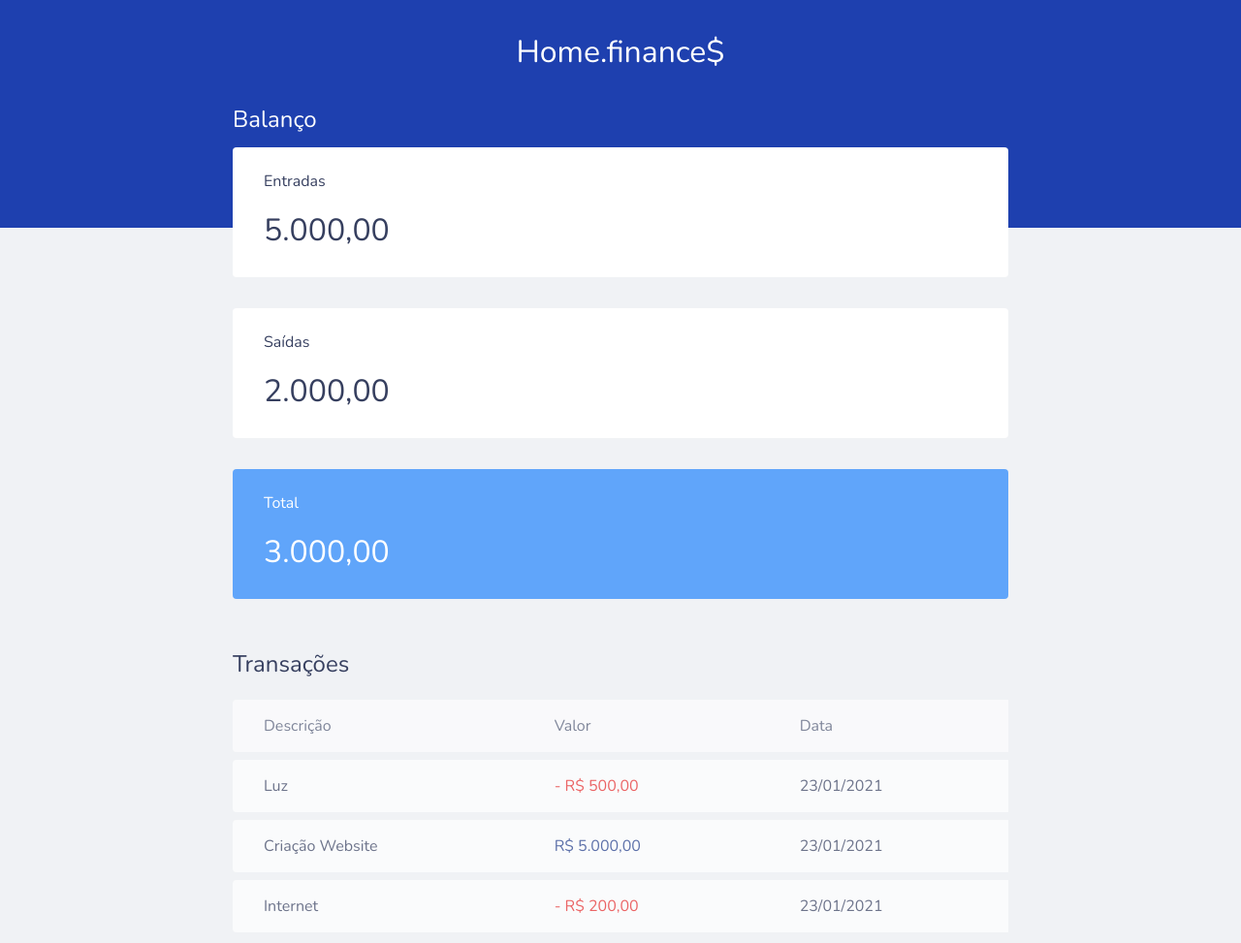
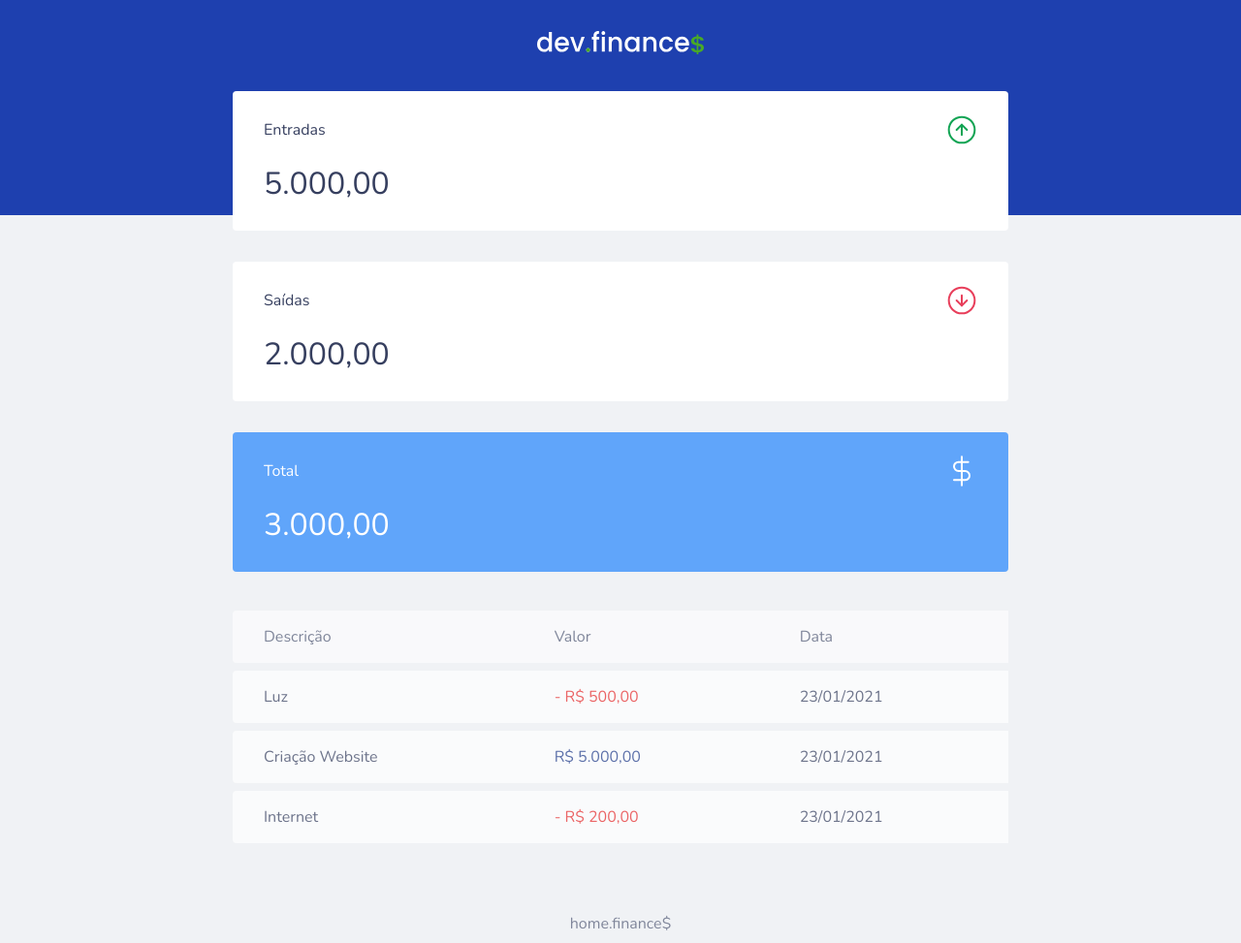
Before and after one commit to Mlluiz39/homeFinance, a plain HTML site: page home-finance/index.html in a window 1280 px wide. Shown: the top 973 px of the page at 97% size. Drawn offline with nearby package versions, Linux system fonts and the light colour scheme.

Commit message:
add os assets

```diff
--- a/home-finance/css/style.css
+++ b/home-finance/css/style.css
@@ -12,6 +12,18 @@
 body {
     background-color: #f0f2f5;
     font-family: 'Nunito', sans-serif;
+}
+/***trick para ocultar elementos sem ter que tirar da tela***/
+.sr-only {
+    position: absolute;
+    width: 1px;
+    height: 1px;
+    padding: 0;
+    margin: -1px;
+    overflow: hidden;
+    clip: rect(0, 0, 0, 0);
+    white-space: nowrap;
+    border-width: 0;
 }
 
 .container {
@@ -61,6 +73,9 @@ header {
 .card h3 {
     font-weight: normal;
     font-size: 1rem;
+    display: flex;
+    justify-content: space-between;
+    align-items: center;
 }
 
 .card p {
--- a/home-finance/index.html
+++ b/home-finance/index.html
@@ -1,44 +1,54 @@
 <!DOCTYPE html>
 <html lang="pt-br">
-
   <head>
-    <meta charset="UTF-8">
-    <meta http-equiv="X-UA-Compatible" content="IE=edge">
-    <meta name="viewport" content="width=device-width, initial-scale=1.0">
+    <meta charset="UTF-8" />
+    <meta http-equiv="X-UA-Compatible" content="IE=edge" />
+    <meta name="viewport" content="width=device-width, initial-scale=1.0" />
     <title>Home.finance$</title>
-    <link rel="stylesheet" href="./css/style.css">
-    <link rel="preconnect" href="https://fonts.gstatic.com">
-    <link href="https://fonts.googleapis.com/css2?family=Nunito:ital,wght@0,200;0,400;0,800;1,200;1,400;1,800&display=swap" rel="stylesheet">
+    <link rel="stylesheet" href="./css/style.css" />
+    <link rel="preconnect" href="https://fonts.gstatic.com" />
+    <link
+      href="https://fonts.googleapis.com/css2?family=Nunito:ital,wght@0,200;0,400;0,800;1,200;1,400;1,800&display=swap"
+      rel="stylesheet"
+    />
   </head>
 
   <body>
     <header>
-        <h1 id="logo">Home.finance$</h1>
+      <img src="./assets/logo.svg" alt="logomarca dev finance" />
     </header>
 
     <main class="container">
       <section id="balance">
-            <h2>Balanço</h2>
+        <h2 class="sr-only">Balanço</h2>
 
         <div class="card">
-                <h3>Entradas</h3>
+          <h3>
+            <span>Entradas</span>
+            <img src="./assets/income.svg" alt="imagem de Entradas" />
+          </h3>
           <p>5.000,00</p>
         </div>
 
         <div class="card">
-                <h3>Saídas</h3>
+          <h3>
+            <span>Saídas</span>
+            <img src="./assets/expense.svg" alt="imagem de saidas" />
+          </h3>
           <p>2.000,00</p>
         </div>
 
         <div class="card total">
-                <h3>Total</h3>
+          <h3>
+            <span>Total</span>
+            <img src="./assets/total.svg" alt="imagem do total" />
+          </h3>
           <p>3.000,00</p>
         </div>
-
       </section>
 
       <section id="transaction">
-            <h2>Transações</h2>
+        <h2 class="sr-only">Transações</h2>
 
         <table id="data-table">
           <thead>
@@ -56,7 +66,7 @@
             </tr>
             <tr>
               <td class="description">Criação Website</td>
-                        <td class="income"> R$ 5.000,00</td>
+              <td class="income">R$ 5.000,00</td>
               <td class="date">23/01/2021</td>
             </tr>
             <tr>
@@ -66,7 +76,6 @@
             </tr>
           </tbody>
         </table>
-
       </section>
     </main>
 
```
Also changed, not shown: home-finance/assets/expense.svg (added), home-finance/assets/income.svg (added), home-finance/assets/logo.svg (added), home-finance/assets/minus.svg (added), home-finance/assets/plus.svg (added), home-finance/assets/total.svg (added). Lines whose indentation alone changed are shown as unchanged.
